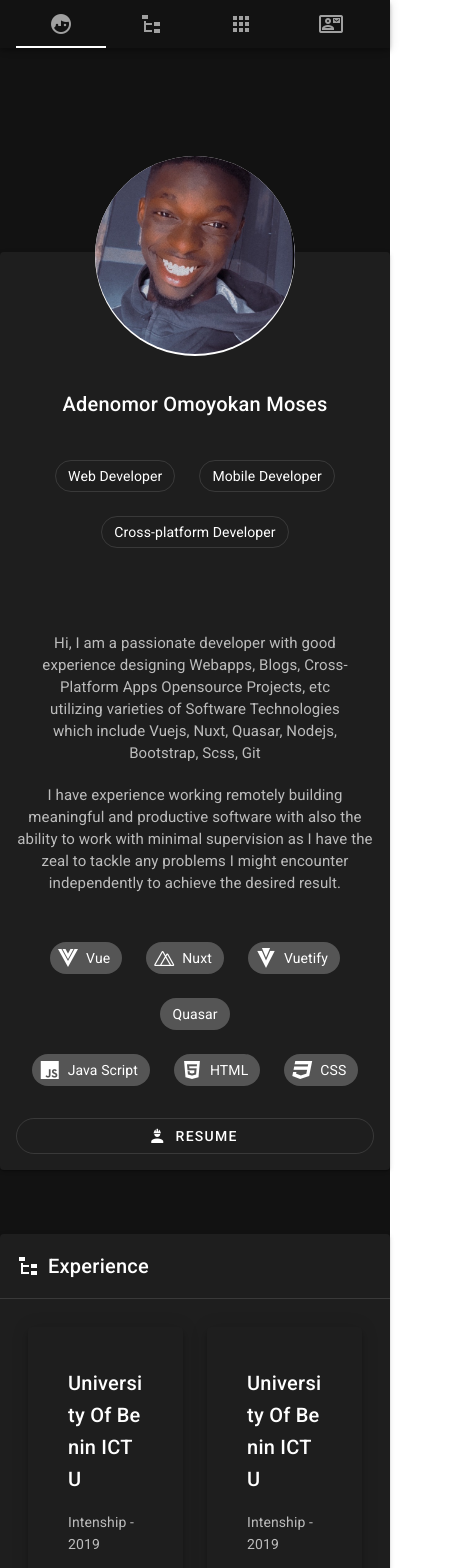
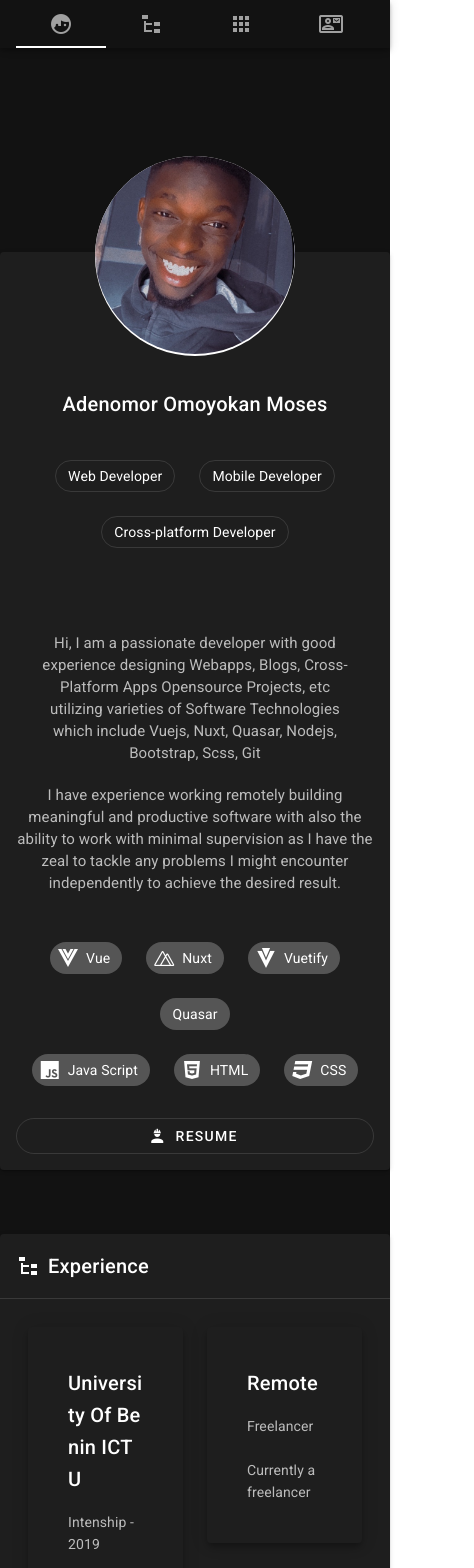
Before and after one commit to BlaqDevs/portfolio, a Nuxt app: page / in a window 390 px wide. Shown: the top 1568 px of the page, 474 px wide, since content can reach past the window. Built offline with nearby package versions, Linux system fonts and the light colour scheme.

Commit message:
hide logo on small screen

```diff
--- a/components/Experience.vue
+++ b/components/Experience.vue
@@ -58,16 +58,10 @@ export default {
             'Intern at The University Of Benin ICTU for a period of 6months'
         },
         {
-          place: 'University Of Benin ICTU',
-          title: 'Intenship - 2019',
+          place: 'Remote',
+          title: 'Freelancer',
           content:
-            'Intern at The University Of Benin ICTU for a period of 6months'
-        },
-        {
-          place: 'University Of Benin ICTU',
-          title: 'Intenship - 2019',
-          content:
-            'Intern at The University Of Benin ICTU for a period of 6months'
+            'Currently a freelancer'
         }
       ]
     }
--- a/components/Header.vue
+++ b/components/Header.vue
@@ -1,7 +1,7 @@
 <template>
   <nav class="primary">
     <v-app-bar color="primary" dense app>
-      <v-app-bar-title class="primary">
+      <v-app-bar-title class="primary hidden-xs-only">
         BlaqDevs
       </v-app-bar-title>
       <v-spacer />
```
